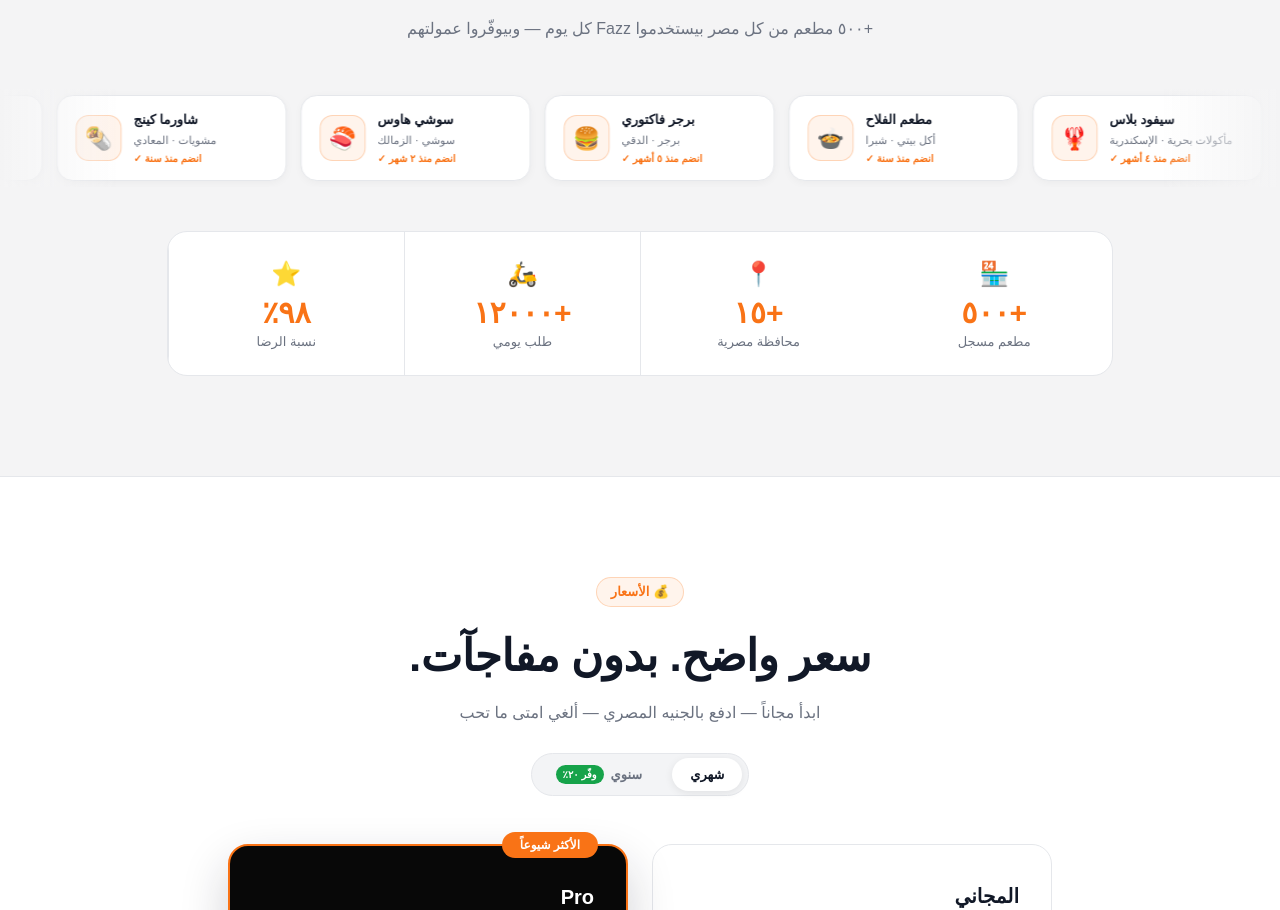
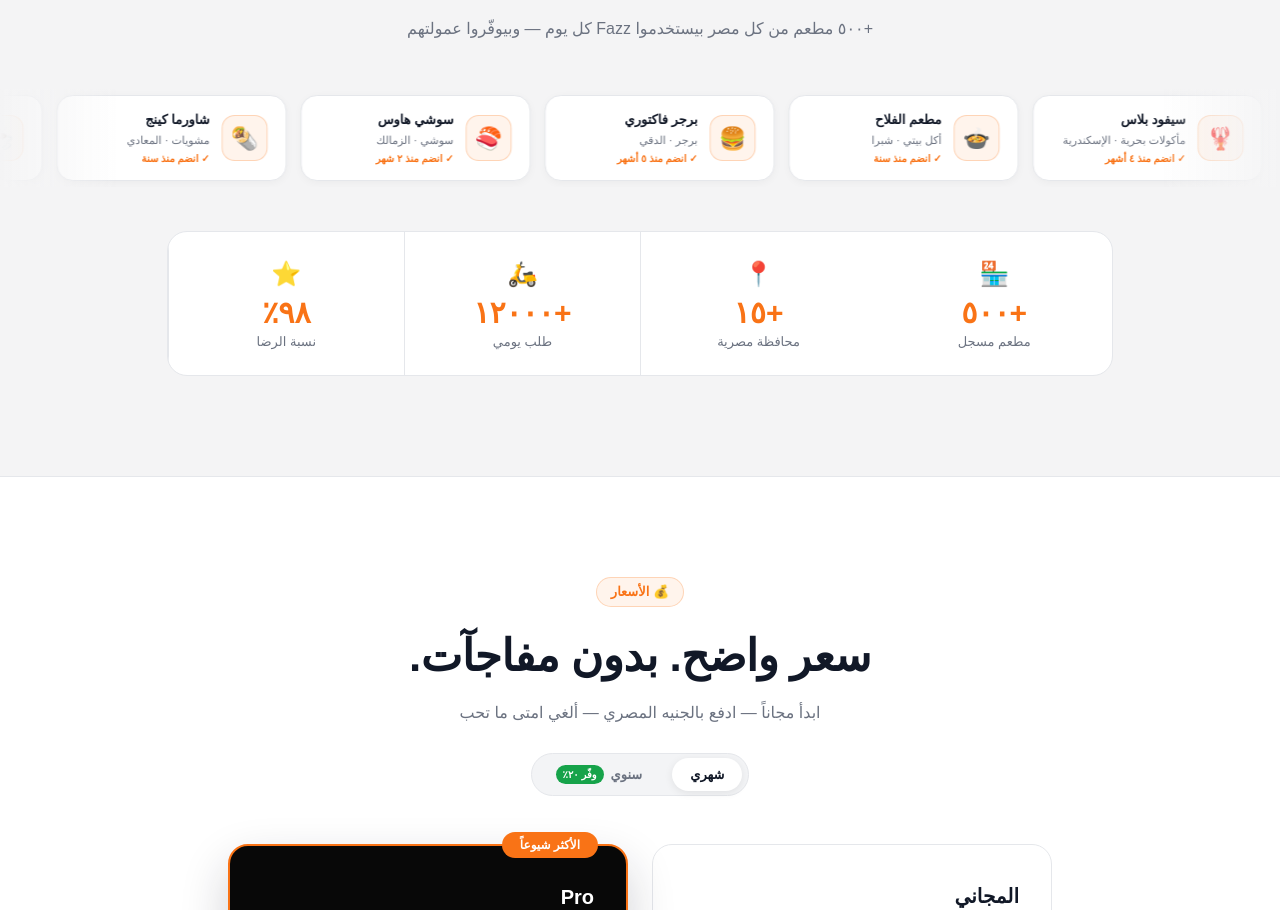
Before and after one commit to moskamel/Rivyoz1, a React (Vite) app: page /rivyo in a window 1280 px wide. Shown: the part 3935-4845 px from the top of the page. Built offline with nearby package versions, Linux system fonts and the light colour scheme; a web font is replaced by a local one.

Commit message:
RestCard: logo right, text right-aligned (RTL layout)
https://claude.ai/code/session_01GkT3w3YVz5T9y9pfvsXKgQ

```diff
--- a/src/pages/Landing.jsx
+++ b/src/pages/Landing.jsx
@@ -677,9 +677,9 @@ function RestaurantSlider() {
 
 function RestCard({ r, C }) {
   return (
-    <div className="rest-card" style={{ background: C.white, border: `1.5px solid ${C.gray200}`, borderRadius: 16, padding: '14px 18px', display: 'flex', alignItems: 'center', gap: 12, flexShrink: 0, width: 230, marginRight: 14, boxShadow: '0 2px 8px rgba(0,0,0,0.04)', transition: 'border-color .2s,box-shadow .2s', cursor: 'default' }}>
+    <div dir="rtl" className="rest-card" style={{ background: C.white, border: `1.5px solid ${C.gray200}`, borderRadius: 16, padding: '14px 18px', display: 'flex', alignItems: 'center', gap: 12, flexShrink: 0, width: 230, marginRight: 14, boxShadow: '0 2px 8px rgba(0,0,0,0.04)', transition: 'border-color .2s,box-shadow .2s', cursor: 'default' }}>
       <div style={{ width: 46, height: 46, borderRadius: 13, flexShrink: 0, background: C.orangeLight, border: `1.5px solid ${C.orangeBorder}`, display: 'flex', alignItems: 'center', justifyContent: 'center', fontSize: 22 }}>{r.emoji}</div>
-      <div style={{ minWidth: 0, flex: 1 }}>
+      <div style={{ minWidth: 0, flex: 1, textAlign: 'right' }}>
         <p style={{ fontFamily: F, fontWeight: 800, fontSize: 13, color: C.navy, marginBottom: 2, whiteSpace: 'nowrap', overflow: 'hidden', textOverflow: 'ellipsis' }}>{r.name}</p>
         <p style={{ fontFamily: F, fontSize: 11, color: C.gray600, whiteSpace: 'nowrap' }}>{r.cat} · {r.city}</p>
         <p style={{ fontFamily: F, fontSize: 10, color: C.orange, fontWeight: 700, marginTop: 3 }}>✓ انضم {r.joined}</p>
```
